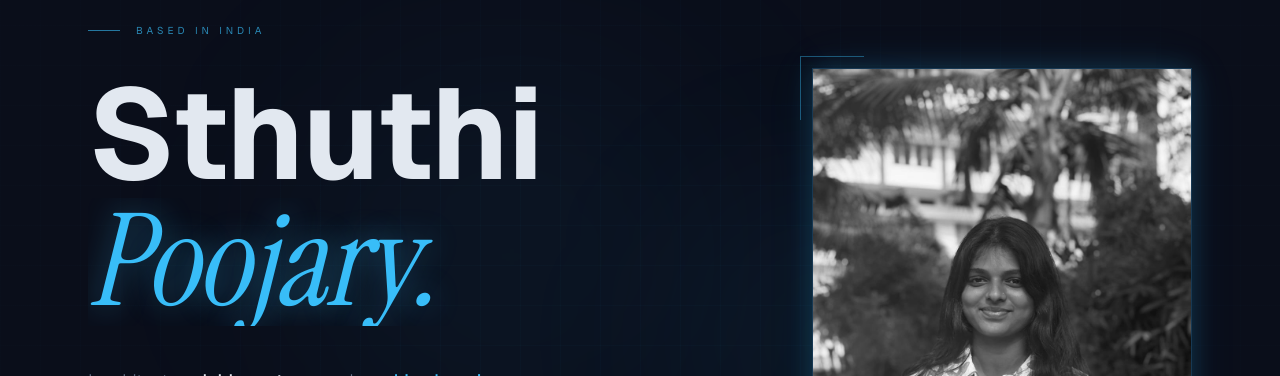
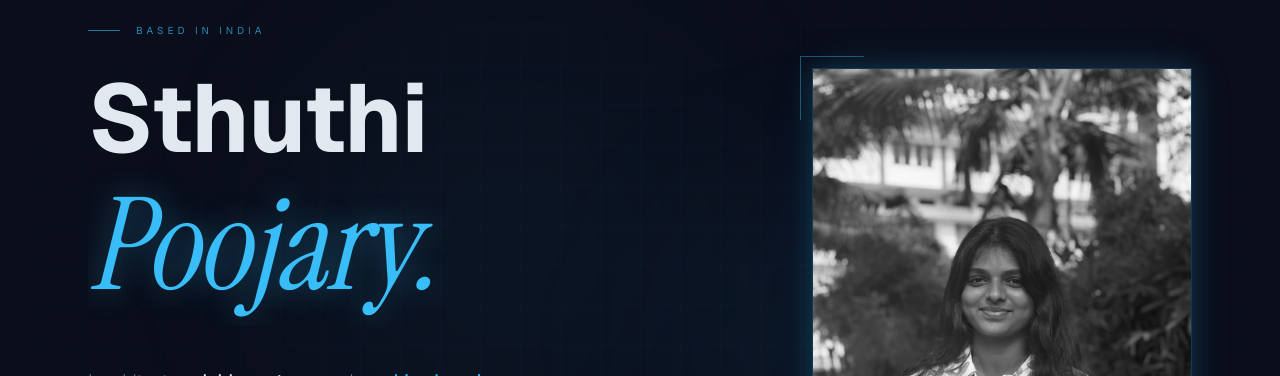
Before and after one commit to sthuthii/portfolio-sthuthi, a Next.js app: page / in a window 1280 px wide. Shown: the part 135-511 px from the top of the page. Built offline with nearby package versions, Linux system fonts and the light colour scheme; no server answers.

Commit message:
fixed alignment

```diff
--- a/app/components/Hero.tsx
+++ b/app/components/Hero.tsx
@@ -48,7 +48,7 @@ const Hero = () => {
                   initial={{ y: "100%" }}
                   animate={{ y: 0 }}
                   transition={{ duration: 0.8, ease: [0.16, 1, 0.3, 1] }}
-                  className="block text-7xl md:text-8xl lg:text-9xl text-[#E2E8F0]"
+                  className="block text-7xl md:text-8xl lg:text-8xl text-[#E2E8F0]"
                 >
                   Sthuthi
                 </motion.span>
@@ -58,11 +58,12 @@ const Hero = () => {
     initial={{ y: "100%" }}
     animate={{ y: 0 }}
     transition={{ duration: 0.8, delay: 0.1, ease: [0.16, 1, 0.3, 1] }}
-                  className="block text-7xl md:text-8xl lg:text-9xl text-[#38BDF8] electric-text-glow font-light italic font-serif"
+    className="block w-full max-w-4xl mx-auto py-4 text-4xl md:text-5xl lg:text-9xl text-[#38BDF8] electric-text-glow font-light italic font-serif"
   >
     Poojary.
   </motion.span>
 </div>
+
             </h1>
           </motion.div>
 
--- a/app/components/Navbar.tsx
+++ b/app/components/Navbar.tsx
@@ -51,7 +51,7 @@ export default function Navbar() {
               </Link>
             ))}
             <a
-              href="/Sthuthi_Poojary.pdf"
+              href="/Sthuthi Poojary .pdf"
               target="_blank"
               className="px-5 py-2 text-[10px] font-mono uppercase tracking-widest text-[#38BDF8] border border-[#38BDF8]/40 hover:border-[#38BDF8] hover:bg-[rgba(56,189,248,0.08)] transition-all duration-300"
             >
```
Also changed, not shown: 2 other files (tests, documents, lock files or other folders). Lines whose indentation alone changed are shown as unchanged.
